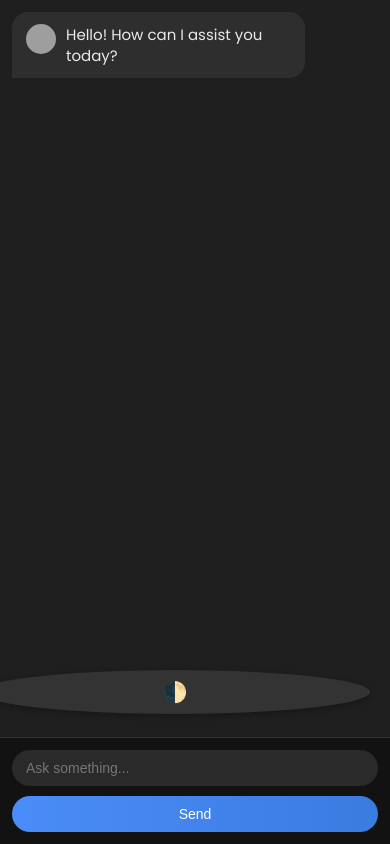
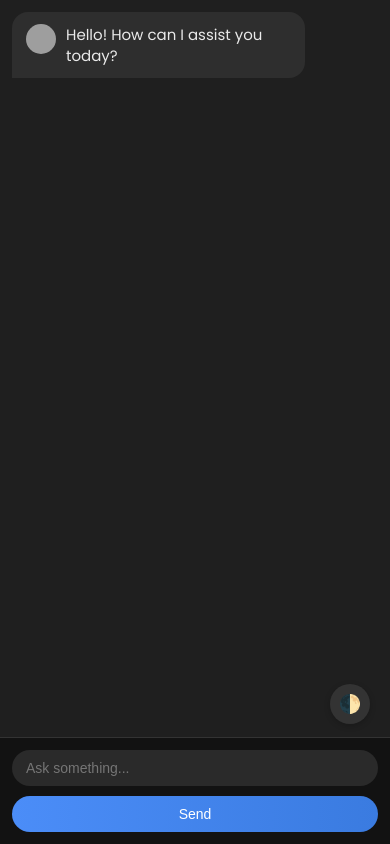
Before and after one commit to ChaitanyaRatnaparkhi/AI-Chatbot, a website: page public/index.html in a window 390 px wide. Drawn offline with Linux system fonts and the light colour scheme; grey boxes are pictures that could not be loaded.

Commit message:
updated layout

```diff
--- a/public/index.html
+++ b/public/index.html
@@ -3,11 +3,12 @@
 <head>
   <meta charset="UTF-8" />
   <title>AI Chatbot Assistant</title>
-  <meta name="viewport" content="width=device-width, initial-scale=1">
-  <link href="https://fonts.googleapis.com/css2?family=Poppins:wght@400;600&display=swap" rel="stylesheet">
-
+  <meta name="viewport" content="width=device-width, initial-scale=1" />
+  <link href="https://fonts.googleapis.com/css2?family=Poppins:wght@400;600&display=swap" rel="stylesheet" />
   <style>
-    * { box-sizing: border-box; }
+    * {
+      box-sizing: border-box;
+    }
     body {
       font-family: 'Poppins', sans-serif;
       margin: 0;
@@ -19,12 +20,10 @@
       color: #fff;
       transition: background 0.3s, color 0.3s;
     }
-
     body.light {
       background-color: #f1f1f1;
       color: #111;
     }
-
     #chat-container {
       flex: 1;
       padding: 20px;
@@ -33,7 +32,6 @@
       flex-direction: column;
       gap: 12px;
     }
-
     .message {
       display: flex;
       align-items: flex-start;
@@ -46,38 +44,32 @@
       word-wrap: break-word;
       word-break: break-word;
     }
-
     .user {
       align-self: flex-end;
       background: linear-gradient(145deg, #4b8df8, #3a7be0);
       color: white;
       border-bottom-right-radius: 0;
     }
-
     .bot {
       align-self: flex-start;
       background: #2e2e2e;
       color: #eaeaea;
       border-bottom-left-radius: 0;
     }
-
     body.light .bot {
       background: #e3e3e3;
       color: #222;
     }
-
     #input-container {
       display: flex;
       padding: 15px;
       background: #121212;
       border-top: 1px solid #333;
     }
-
     body.light #input-container {
       background: #f7f7f7;
       border-top: 1px solid #ccc;
     }
-
     #userInput {
       flex: 1;
       padding: 10px 14px;
@@ -87,12 +79,10 @@
       background: #2a2a2a;
       color: #fff;
     }
-
     body.light #userInput {
       background: #e0e0e0;
       color: #000;
     }
-
     button {
       margin-left: 10px;
       background: linear-gradient(to right, #4b8df8, #3a7be0);
@@ -103,18 +93,15 @@
       font-size: 15px;
       cursor: pointer;
     }
-
     button:hover {
       background: linear-gradient(to right, #3a7be0, #2f6bd6);
     }
-
     .avatar {
       width: 30px;
       height: 30px;
       border-radius: 50%;
       flex-shrink: 0;
     }
-
     .dark-toggle {
       position: fixed;
       bottom: 90px;
@@ -123,59 +110,54 @@
       background: #333;
       color: #fff;
       border: none;
-      font-size: 20px;
-      padding: 10px;
+      font-size: 18px;
+      width: 40px;
+      height: 40px;
       border-radius: 50%;
       cursor: pointer;
-      box-shadow: 0 2px 6px rgba(0, 0, 0, 0.3);
+      overflow: hidden;
+      display: flex;
+      align-items: center;
+      justify-content: center;
+      box-shadow: 0 2px 6px rgba(0, 0, 0, 0.2);
       transition: background 0.3s;
     }
-
     body.light .dark-toggle {
       background: #e0e0e0;
       color: #111;
     }
-
     @media (max-width: 600px) {
       #chat-container {
         padding: 12px;
       }
-
       #input-container {
         flex-direction: column;
         gap: 10px;
         padding: 12px;
       }
-
       #userInput {
         width: 100%;
         font-size: 14px;
       }
-
       button {
         width: 100%;
         font-size: 14px;
         margin-left: 0;
       }
-
       .dark-toggle {
-        bottom: 130px;
+        bottom: 120px;
         right: 20px;
       }
     }
   </style>
 </head>
-
 <body>
+  <button class="dark-toggle" onclick="toggleTheme()">🌓</button>
   <div id="chat-container"></div>
-
   <div id="input-container">
     <input id="userInput" type="text" placeholder="Ask something..." />
     <button onclick="sendMessage()">Send</button>
   </div>
-
-  <button class="dark-toggle" onclick="toggleTheme()">🌓</button>
-
   <script>
     const chatContainer = document.getElementById("chat-container");
 
@@ -206,22 +188,18 @@
 
       appendMessage(msg, "user");
       input.value = "";
-
       appendMessage("Typing...", "bot");
 
       try {
         const res = await fetch("https://chaitanyaratnaparkhi-github-io.onrender.com/chat", {
           method: "POST",
-          headers: {
-            "Content-Type": "application/json"
-          },
-          body: JSON.stringify({ message: msg })
+          headers: { "Content-Type": "application/json" },
+          body: JSON.stringify({ message: msg }),
         });
 
         const data = await res.json();
         document.querySelector(".bot:last-child").remove();
         appendMessage(data.reply, "bot");
-
       } catch (err) {
         document.querySelector(".bot:last-child").remove();
         appendMessage("⚠ Failed to connect to the bot.", "bot");
@@ -233,7 +211,7 @@
       document.body.classList.toggle("light");
     }
 
-    // Support Enter to send
+    // Enable Enter key for sending
     document.getElementById("userInput").addEventListener("keydown", function (e) {
       if (e.key === "Enter" && !e.shiftKey) {
         e.preventDefault();
@@ -241,10 +219,10 @@
       }
     });
 
-    // Welcome message
-    window.onload = () => {
+    // Initial welcome message
+    window.addEventListener("DOMContentLoaded", () => {
       appendMessage("Hello! How can I assist you today?", "bot");
-    };
+    });
   </script>
 </body>
 </html>
```
